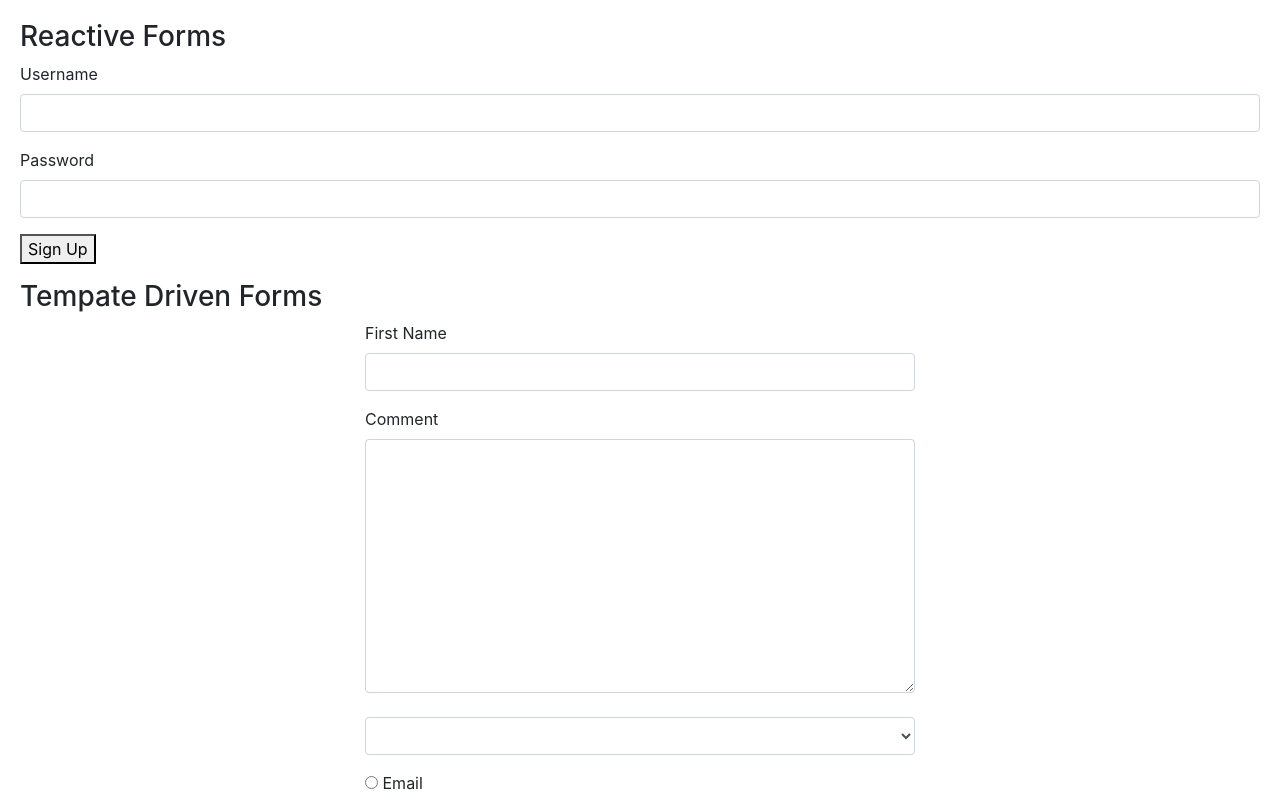
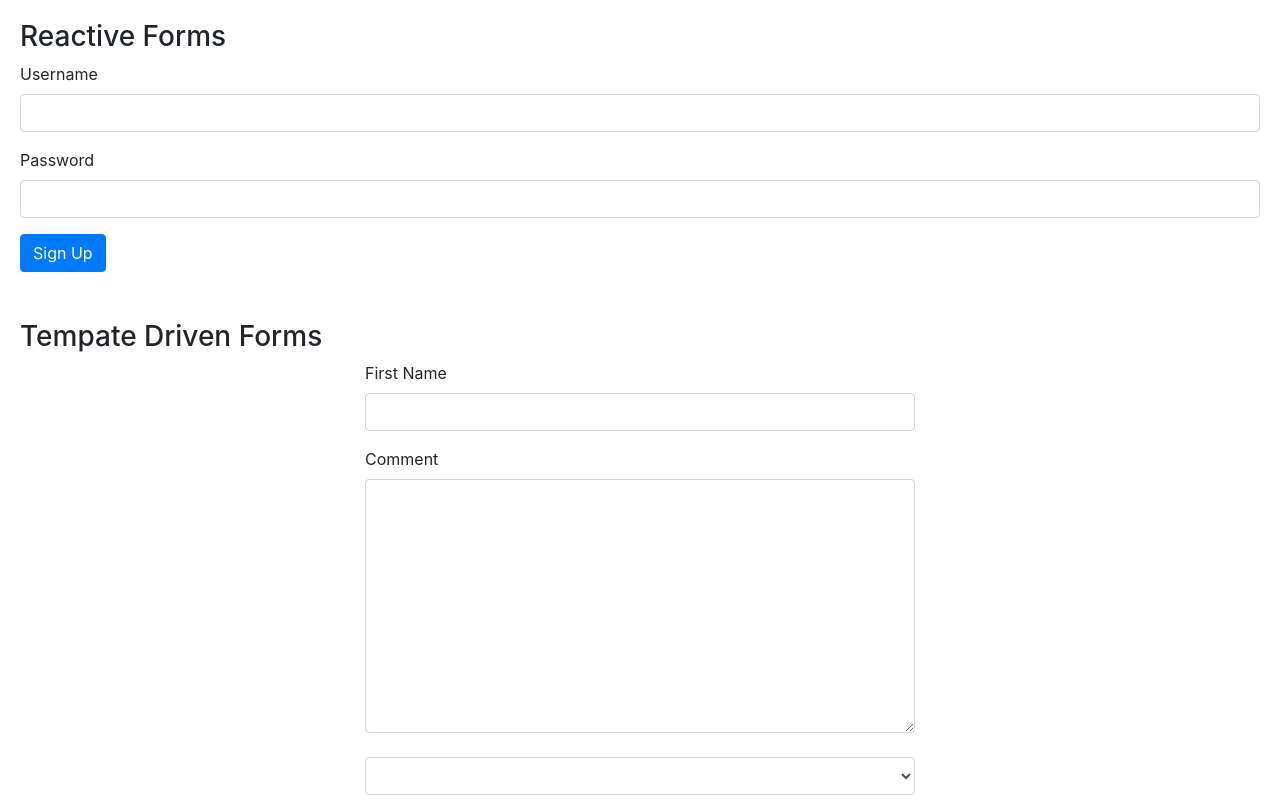
Before and after one commit to Rajan027/angular-forms, an Angular app: page / in a window 1280 px wide. Shown: the top 800 px of the page. Built offline with nearby package versions, Linux system fonts and the light colour scheme.

Commit message:
margin bottom

```diff
--- a/src/app/reactive-forms/reactive-forms.component.html
+++ b/src/app/reactive-forms/reactive-forms.component.html
@@ -1,5 +1,5 @@
 <h3>Reactive Forms</h3>
-
+<div class="mb-5">
 	<form>
 		<div class="form-group">
 			<label for="userName">Username</label>
@@ -9,5 +9,6 @@
 				<label for="password">Password</label>
 				<input type="text" id="password" class="form-control">
   </div>
-			<button type="submit">Sign Up</button>
+				<button type="submit" class="btn btn-primary">Sign Up</button>
 	</form>
+</div>
```
Lines whose indentation alone changed are shown as unchanged.
